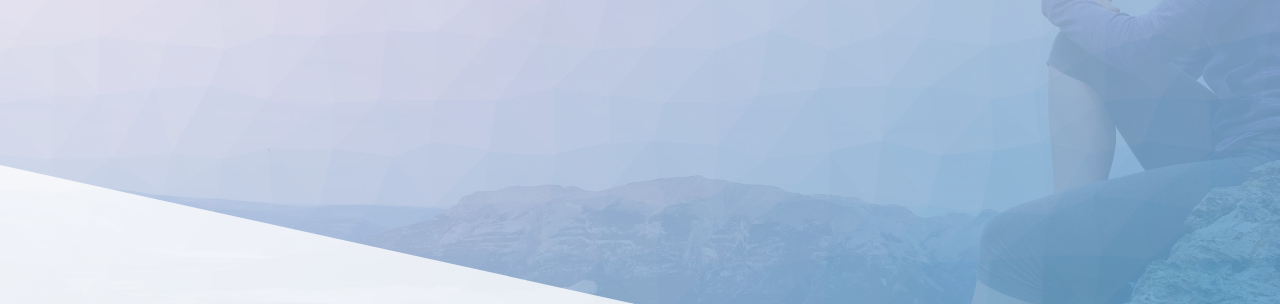
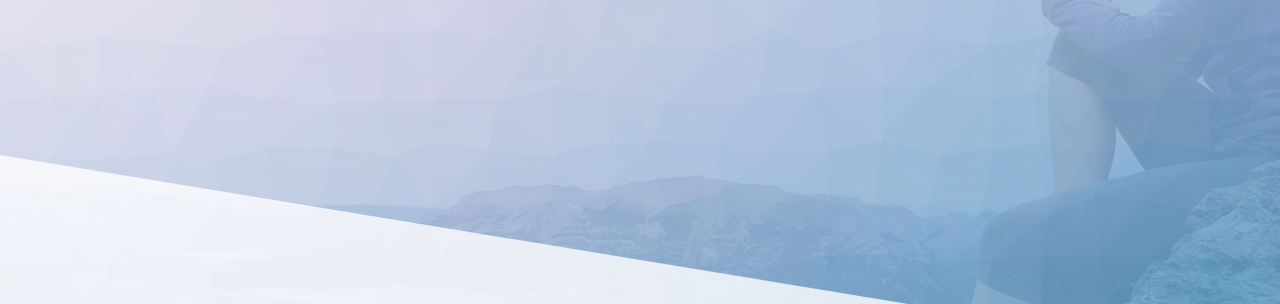
Before and after one commit to kathleenAMA/portfolio, a plain HTML site: page index.html in a window 1280 px wide. Shown: the part 280-584 px from the top of the page. Drawn offline with Linux system fonts and the light colour scheme.

Commit message:
changing transition size

```diff
--- a/index.html
+++ b/index.html
@@ -40,7 +40,7 @@
 				<div class="header__hero-text--paragraph">And I'm an explorer, tea drinker and <strong class="bold--emph">UX designer</strong></div>
 			</div>
 			<img src="images/pattern.svg" class="header__hero-overlay">
-			<svg viewBox="0 0 64 64" width="100%" height="280" preserveAspectRatio="none" class="transition-border--triangle">
+			<svg viewBox="0 0 64 64" width="100%" height="210" preserveAspectRatio="none" class="transition-border--triangle">
   			<path d="M-100 75 L92 92 L0 0 Z"></path>
 			</svg>
 			<div class="transition-border--gradient">
@@ -57,7 +57,7 @@
 				<div class="medium-6 column"><p>I love learning about the world around me and what makes people tick. Understanding the enviroment and world we live in is the best way to start making it the best place possible.</p></div>
 			</section>
 		</div>
-		<svg viewBox="0 0 64 64" width="100%" height="280" preserveAspectRatio="none" class="transition-border-end--triangle">
+		<svg viewBox="0 0 64 64" width="100%" height="210" preserveAspectRatio="none" class="transition-border-end--triangle">
   			<path d="M-100 75 L92 92 L0 0 Z"></path>
 			</svg>
 		<div class="section__project-bg">
--- a/style.css
+++ b/style.css
@@ -148,8 +148,8 @@ nav{
 .header__hero{
 	background: url("images/hero-bg.jpg");
 	width: 100%;
-	height: 90%;
-	min-height: 700px;
+	height: 80%;
+	min-height: 600px;
 	background-size: cover;
 	background-repeat: no-repeat;
 	background-position-x: 100%;
```
